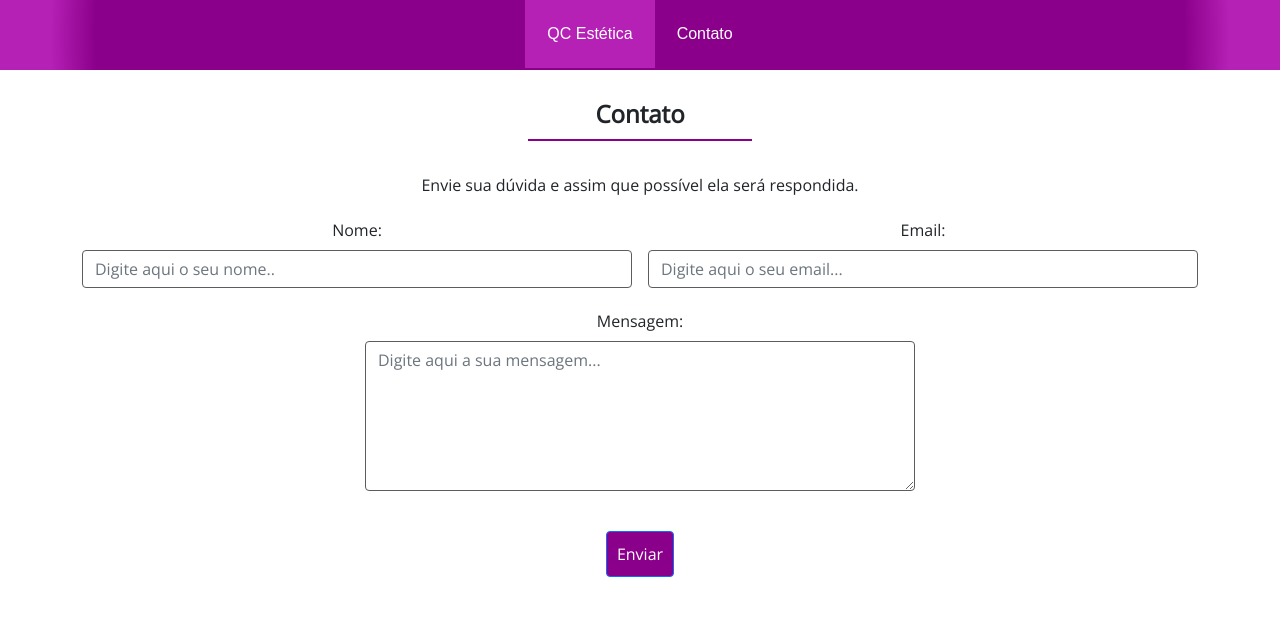
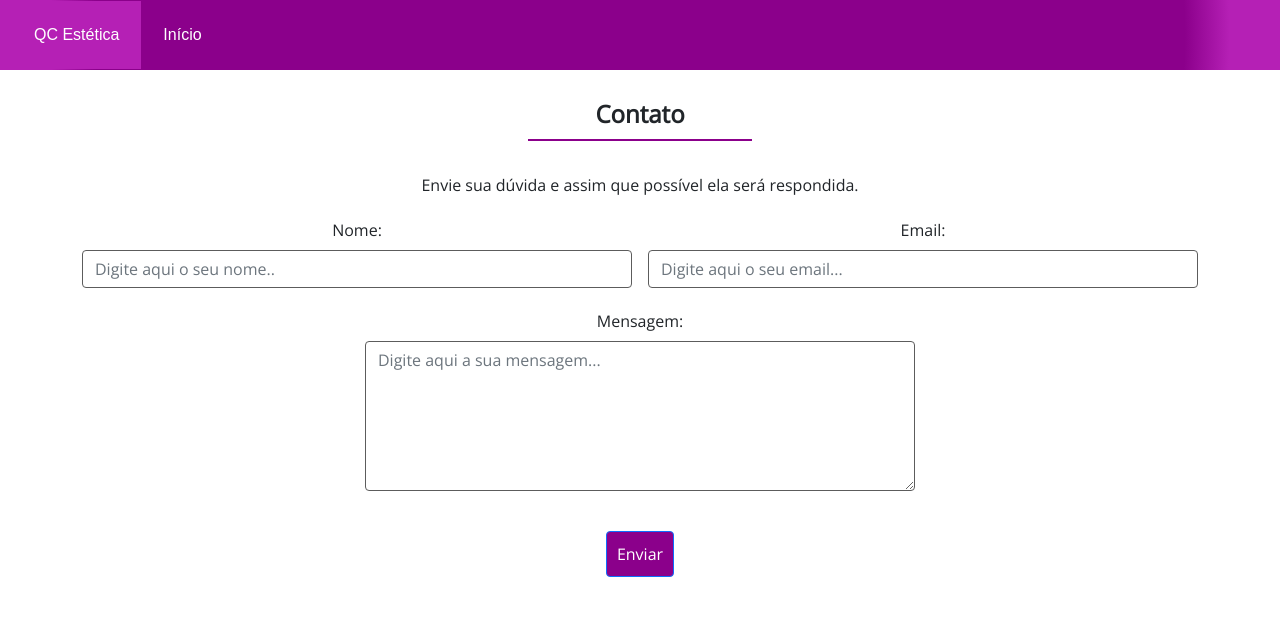
Before and after one commit to ThiPM/qcestetic, a PHP site: page /views/contato.php in a window 1280 px wide. Shown: the top 624 px of the page. Run offline with PHP 8.4, Linux system fonts and the light colour scheme; some web fonts are replaced.

Commit message:
Update Menu

```diff
--- a/assets/css/contato.css
+++ b/assets/css/contato.css
@@ -57,10 +57,8 @@ body {
 }
 #menu-content {
     display: flex;
+    background: radial-gradient(circle, rgba(139,0,139,1) 85%, rgba(181,32,181,1) 92%);
     flex-direction: row;
-    justify-content: center;
-    align-items: center;
-    border-bottom-left-radius: 10%;
 }
 
 #menu-h ul {
@@ -85,11 +83,12 @@ body {
     font-family: 'Shippori Antique B1', sans-serif;
 }
 
-.pags_redirect {
+#pags_redirect {
     font-family: 'Shippori Antique B1', sans-serif;
+    background-color: rgba(139,0,139,1);
 }
 
-.pags_redirect:hover {
+#pags_redirect:hover {
     background-color: rgb(156, 25, 156);
 }
 
--- a/views/contato.php
+++ b/views/contato.php
@@ -18,22 +18,27 @@
 <script src="../assets/js/contato.js"></script>
 </head>
 
-<nav id="menu-h">
-<div id="menu-content">
-        <ul>
-            <li>
-                <a href="../" id="qc_menu">
-                    QC Estética
-                </a>
-            </li>
-            <li>
-                <a href="contato.php" class="pags_redirect">
-                    Contato
-                </a>
-            </li>
+<nav class="navbar navbar-expand-sm navbar-dar" id="menu-h">
+    <div class="container-fluid" id="menu-content">
+      <!-- Logo QC Estética
+        <a class="navbar-brand" href="#"><img src="" style="height: 50px; width: 50px;"></a>
+      -->
+
+      <button class="navbar-toggler" style="background-color: #6c016c8e;" type="button" data-bs-toggle="collapse" data-bs-target="#collapsibleNavbar">
+      <img src="../assets/img/img_menu_split.png" style="height: 20px; width: 20px;">
+      </button>
+      <div class="collapse navbar-collapse" id="collapsibleNavbar">
+        <ul class="navbar-nav">
+          <li class="nav-item">
+            <a class="nav-link" id="qc_menu" href="../">QC Estética</a>
+        </li>
+        <li class="nav-item">
+            <a class="nav-link" id="pags_redirect" href="../">Início</a>
+        </li>
         </ul>
-        </div>
-    </nav>
+      </div>
+    </div>
+</nav>
 
 <body>
 <div class="container" id="contato">
```
Also changed, not shown: assets/css/home.css (+4 -5 lines), views/home.html (+20 -15 lines), assets/img/img_menu_split.png (added).
